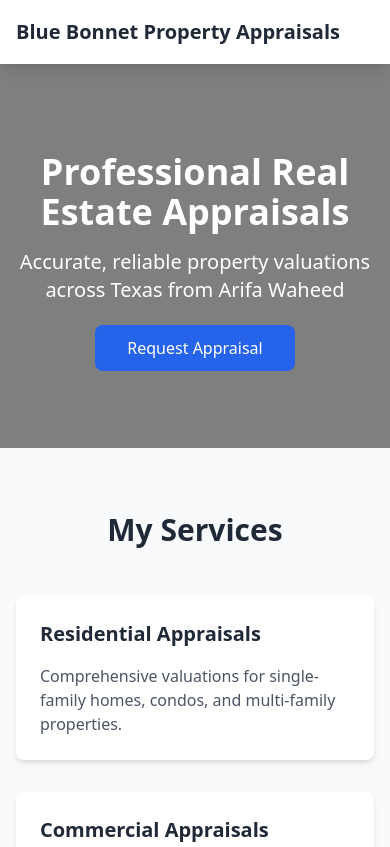
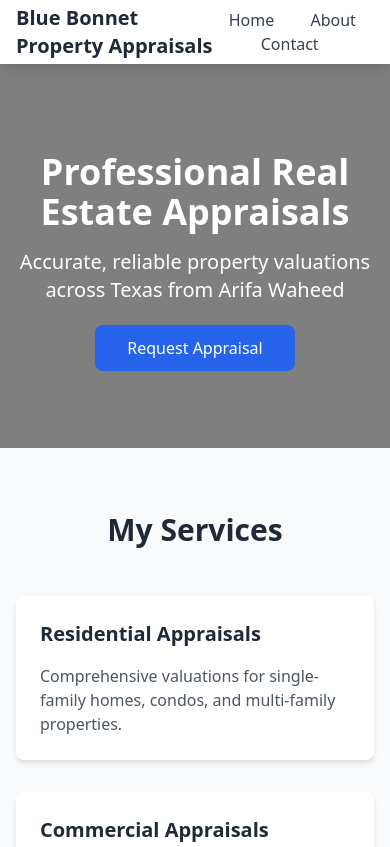
Before and after one commit to saroshshaheen/bluebonnet-appraisals, a plain HTML site: page index.html in a window 390 px wide. Shown: the top 847 px of the page. Drawn offline with nearby package versions, Linux system fonts and the light colour scheme.

Commit message:
Update index.html
removed hidden element so menu can appear

```diff
--- a/index.html
+++ b/index.html
@@ -23,7 +23,7 @@
                 <div class="text-xl font-bold text-gray-800">
                     Blue Bonnet Property Appraisals
                 </div>
-                <div class="hidden md:flex space-x-8">
+                <div class="md:flex space-x-8">
                     <a href="#" class="text-gray-700 hover:text-blue-600">Home</a>
                     <a href="about.html" class="text-gray-700 hover:text-blue-600">About</a>
                     <a href="contact.html" class="text-gray-700 hover:text-blue-600">Contact</a>
```
